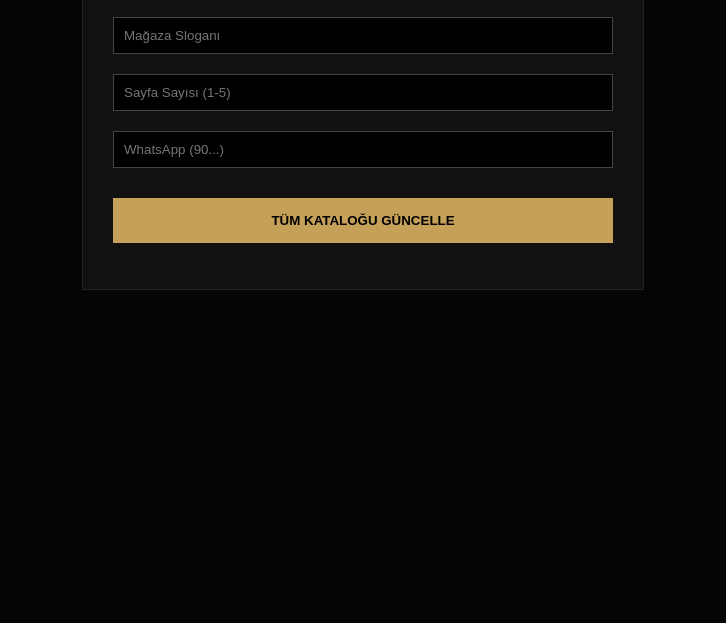
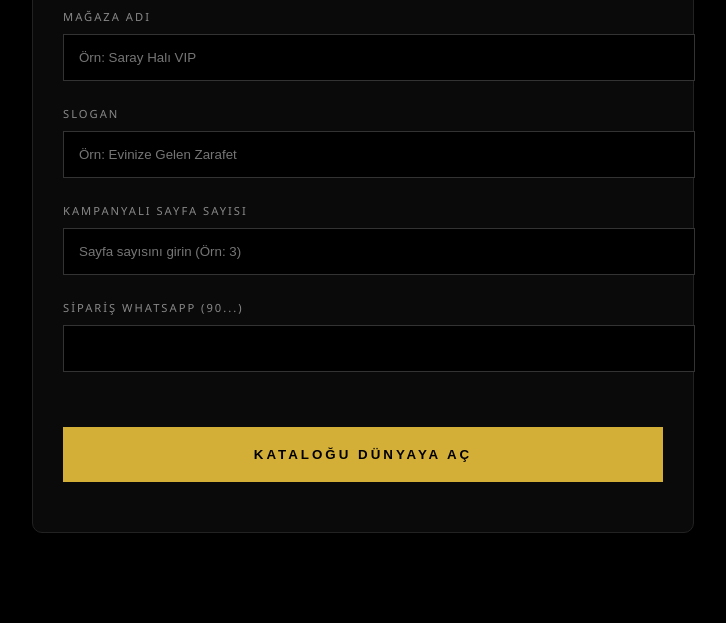
Before and after one commit to fthlabz/secure-catalog, a plain HTML site: page magaza1/panel.html in a window 1280 px wide. Shown: the part 177-800 px from the top of the page, without its empty margins (277-1003 px from the left). Drawn offline with Linux system fonts and the light colour scheme.

Commit message:
Update panel.html

```diff
--- a/magaza1/panel.html
+++ b/magaza1/panel.html
@@ -2,47 +2,65 @@
 <html lang="tr">
 <head>
     <meta charset="UTF-8">
-    <title>FTHLABZ | Catalog Admin</title>
+    <title>SECURE CATALOG | ADMIN</title>
     <style>
-        body { background: #050505; color: #c5a059; font-family: sans-serif; padding: 20px; }
-        .panel { max-width: 500px; margin: 0 auto; background: #111; padding: 30px; border: 1px solid #222; }
-        .page-block { border: 1px solid #333; padding: 15px; margin-bottom: 20px; }
-        input { width: 100%; padding: 10px; margin: 10px 0; background: #000; border: 1px solid #444; color: #fff; box-sizing: border-box; }
-        button { width: 100%; padding: 15px; background: #c5a059; border: none; font-weight: bold; cursor: pointer; margin-top: 20px; }
+        body { background: #000; color: #d4af37; font-family: 'Segoe UI', sans-serif; padding: 40px; display: flex; justify-content: center; }
+        .admin-box { width: 100%; max-width: 600px; background: #0a0a0a; border: 1px solid #222; padding: 30px; border-radius: 10px; }
+        h1 { font-weight: 200; letter-spacing: 5px; text-align: center; border-bottom: 1px solid #222; padding-bottom: 20px; }
+        .input-group { margin-bottom: 25px; }
+        label { display: block; font-size: 0.7rem; letter-spacing: 2px; margin-bottom: 10px; color: #888; }
+        input { width: 100%; background: #000; border: 1px solid #333; padding: 15px; color: #fff; outline: none; transition: 0.3s; }
+        input:focus { border-color: #d4af37; }
+        .page-editor { background: #111; padding: 20px; margin-top: 20px; border-left: 3px solid #d4af37; }
+        button { width: 100%; padding: 20px; background: #d4af37; color: #000; border: none; font-weight: bold; letter-spacing: 3px; cursor: pointer; margin-top: 30px; }
+        #status { text-align: center; margin-top: 20px; font-weight: bold; }
     </style>
 </head>
 <body>
-    <div class="panel">
-        <h2 style="text-align: center;">KATALOG YÖNETİMİ</h2>
-        <input type="text" id="magaza" placeholder="Mağaza Adı">
-        <input type="text" id="slogan" placeholder="Mağaza Sloganı">
-        <input type="number" id="sayfa_sayisi" placeholder="Sayfa Sayısı (1-5)" onchange="renderPages()">
-        <input type="text" id="telefon" placeholder="WhatsApp (90...)">
+    <div class="admin-box">
+        <h1>CATALOG MIMAR</h1>
 
-        <div id="pages-container"></div>
+        <div class="input-group">
+            <label>MAĞAZA ADI</label>
+            <input type="text" id="magaza" placeholder="Örn: Saray Halı VIP">
+        </div>
+        <div class="input-group">
+            <label>SLOGAN</label>
+            <input type="text" id="slogan" placeholder="Örn: Evinize Gelen Zarafet">
+        </div>
+        <div class="input-group">
+            <label>KAMPANYALI SAYFA SAYISI</label>
+            <input type="number" id="sayfa_sayisi" min="1" max="10" onchange="createEditors()" placeholder="Sayfa sayısını girin (Örn: 3)">
+        </div>
+        <div class="input-group">
+            <label>SİPARİŞ WHATSAPP (90...)</label>
+            <input type="text" id="telefon">
+        </div>
 
-        <button onclick="saveAll()">TÜM KATALOĞU GÜNCELLE</button>
-        <p id="status" style="text-align:center"></p>
+        <div id="editor-container"></div>
+
+        <button onclick="publish()">KATALOĞU DÜNYAYA AÇ</button>
+        <div id="status"></div>
     </div>
 
     <script>
-        function renderPages() {
+        function createEditors() {
             const count = document.getElementById('sayfa_sayisi').value;
-            const container = document.getElementById('pages-container');
+            const container = document.getElementById('editor-container');
             container.innerHTML = "";
             for(let i=1; i<=count; i++) {
                 container.innerHTML += `
-                    <div class="page-block">
-                        <div style="font-size: 0.7rem; color: #888;">SAYFA ${i} İÇERİĞİ</div>
-                        <input type="text" class="p-urun" placeholder="Ürün Adı">
-                        <input type="text" class="p-fiyat" placeholder="Fiyat">
-                        <input type="text" class="p-resim" placeholder="Resim URL">
+                    <div class="page-editor">
+                        <div style="font-size: 0.6rem; color: #d4af37; margin-bottom: 10px;">SAYFA #${i} AYARLARI</div>
+                        <input type="text" class="p-urun" placeholder="Ürün Adı (Örn: Elit Kaşmir)">
+                        <input type="text" class="p-fiyat" placeholder="Fiyat (Örn: 5.400 TL)">
+                        <input type="text" class="p-resim" placeholder="Görsel Linki">
                     </div>
                 `;
             }
         }
 
-        async function saveAll() {
+        async function publish() {
             const _p = ["gh", "p_", "vN8qBFrmBN", "NZfYen0xVk", "iKmKUyaE5R38wFdA"];
             const AUTH = _p.join('');
             const kampanlar = [];
@@ -57,13 +75,12 @@
             const data = {
                 magaza: document.getElementById('magaza').value,
                 slogan: document.getElementById('slogan').value,
-                sayfa_sayisi: document.getElementById('sayfa_sayisi').value,
                 telefon: document.getElementById('telefon').value,
                 kampanyalar: kampanlar
             };
 
             const status = document.getElementById('status');
-            status.innerText = "Katalog İşleniyor...";
+            status.innerText = "Sistem İşleniyor...";
 
             try {
                 const res = await fetch(`https://api.github.com/repos/fthlabz/secure-catalog/contents/magaza1/mesaj.json`);
@@ -71,10 +88,10 @@
                 await fetch(`https://api.github.com/repos/fthlabz/secure-catalog/contents/magaza1/mesaj.json`, {
                     method: "PUT",
                     headers: { "Authorization": `token ${AUTH}`, "Content-Type": "application/json" },
-                    body: JSON.stringify({ message: "Multi-Page Update", content: btoa(unescape(encodeURIComponent(JSON.stringify(data, null, 2)))), sha: file.sha })
+                    body: JSON.stringify({ message: "VIP Multi-Page Update", content: btoa(unescape(encodeURIComponent(JSON.stringify(data, null, 2)))), sha: file.sha })
                 });
-                status.innerText = "KATALOG YAYINA ALINDI!";
-            } catch (e) { status.innerText = "HATA!"; }
+                status.innerHTML = "<span style='color:green'>✅ KATALOG YAYINDA!</span>";
+            } catch (e) { status.innerText = "❌ Hata!"; }
         }
     </script>
 </body>
```
